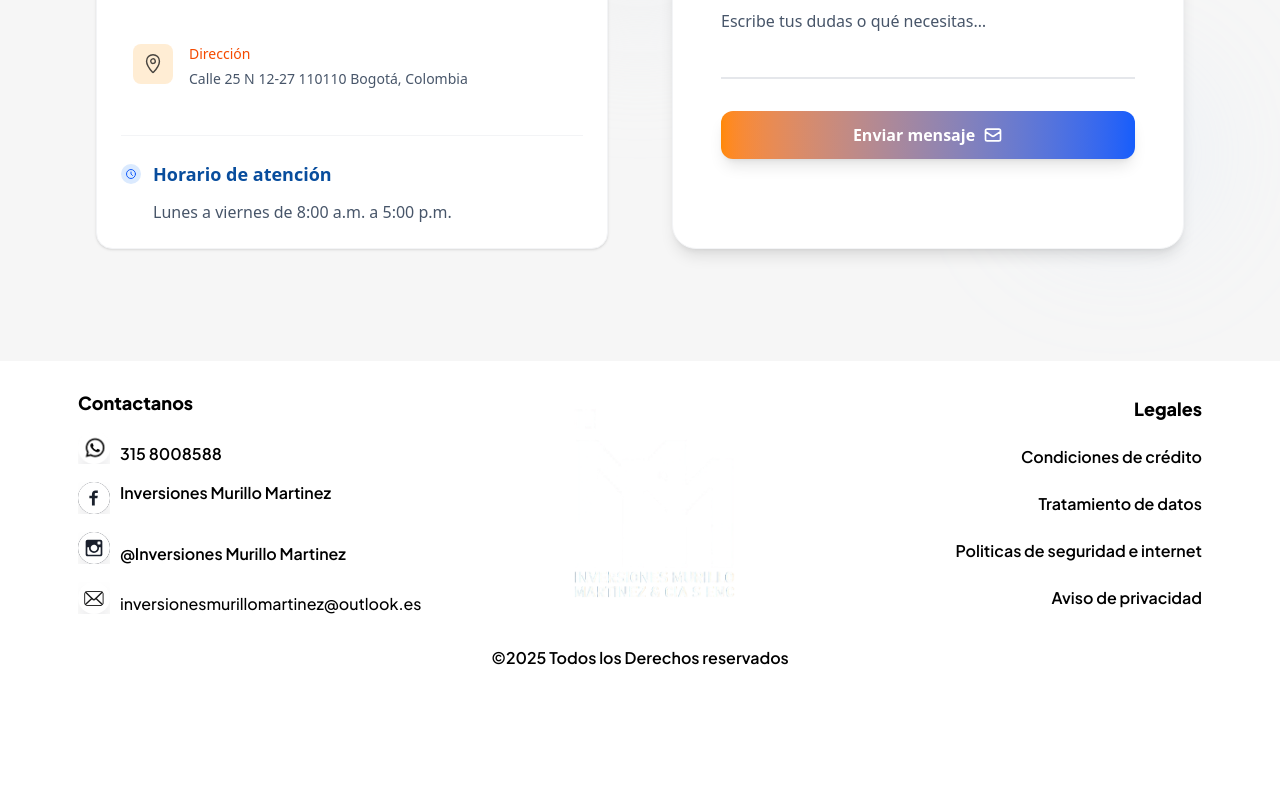
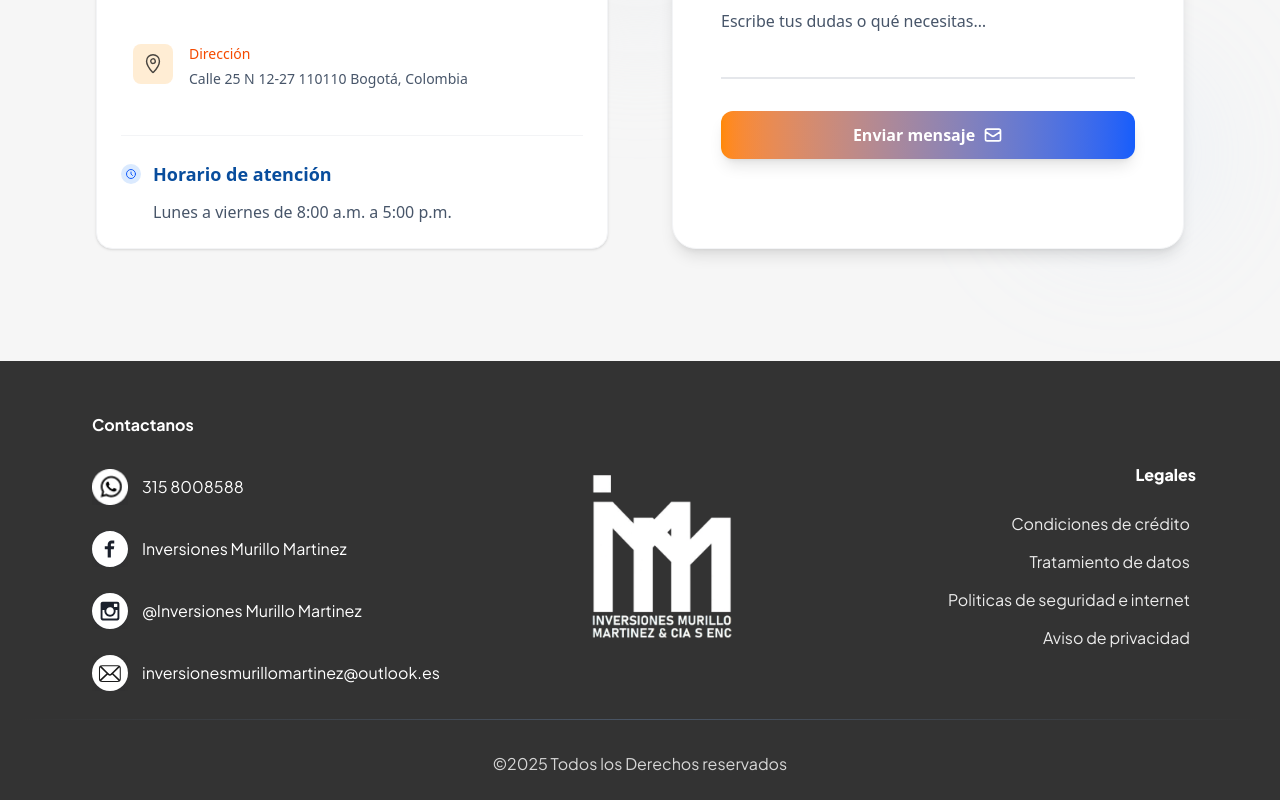
Before and after one commit to OliverVlz/sistema-creditos.client, a React (Vite) app: page / in a window 1280 px wide. Shown: the part 5967-6767 px from the top of the page. Before the commit the page ends 6655 px from the top, so only its background shows below. Built offline with nearby package versions, Linux system fonts and the light colour scheme.

Commit message:
footer part1

```diff
--- a/src/components/common/Footer.tsx
+++ b/src/components/common/Footer.tsx
@@ -4,88 +4,114 @@ import instagramIcon from '../../assets/images/icons/social/instagram.svg';
 import emailIcon from '../../assets/images/icons/contact/email.svg';
 import logoWhite from '../../assets/images/ui/logo-white.png';
 
+// Constantes para tamaños repetitivos
+const ICON_SIZE = "w-[28px] sm:w-[32px] md:w-[36px] h-[28px] sm:h-[32px] md:h-[36px]";
+const TEXT_SIZE = "text-base font-normal";
+const HEADING_SIZE = "text-md font-bold";
+const SPACING = "gap-[10px] sm:gap-[12px] md:gap-[14px]";
+const PADDING = "pt-[16px] sm:pt-[18px] md:pt-[20px] pr-[16px] sm:pr-[18px] md:pr-[20px] pb-[16px] sm:pb-[18px] md:pb-[20px] pl-[16px] sm:pl-[18px] md:pl-[20px]";
+
 const Footer = () => {
   return (
-    <footer className="w-full bg-footer-1 pt-[15px] sm:pt-[18px] md:pt-[20px] pr-[15px] sm:pr-[18px] md:pr-[20px] pb-[15px] sm:pb-[18px] md:pb-[20px] pl-[15px] sm:pl-[18px] md:pl-[20px] -mt-[20px] sm:-mt-[23px] md:-mt-[26px]">
+    <footer className={`w-full bg-[#333333] ${PADDING}`}>
       <div className="w-full max-w-[1440px] mx-auto">
-        <div className="flex flex-col gap-[12px] sm:gap-[14px] md:gap-[16px] justify-start items-center w-full mt-[27px] sm:mt-[32px] md:mt-[36px]">
-          <div className="flex flex-col lg:flex-row justify-between items-start lg:items-center w-full px-[40px] sm:px-[46px] md:px-[52px] lg:px-[58px] gap-8 lg:gap-0">
+        <div className="flex flex-col gap-2 sm:gap-2 md:gap-2 justify-start items-center w-full mt-[24px] sm:mt-[28px] md:mt-[32px]">
+          <div className="flex flex-col lg:flex-row justify-between items-start lg:items-center w-full px-[40px] sm:px-[48px] md:px-[56px] lg:px-[64px] gap-8 lg:gap-0">
             {/* Contact Section */}
-            <div className="flex flex-col gap-[14px] sm:gap-[16px] md:gap-[18px] justify-start items-start w-full lg:w-auto">
-              <h3 className="font-plus-jakarta text-[16px] sm:text-[17px] md:text-[18px] font-extrabold leading-[20px] sm:leading-[22px] md:leading-[23px] text-left text-global-13">
+            <div className="flex flex-col justify-start items-start w-full lg:w-auto">
+              <div className="pl-2">
+                <h3 className={`font-plus-jakarta ${HEADING_SIZE} leading-[24px] text-left text-white mb-6`}>
                   Contactanos
                 </h3>
+              </div>
 
+              {/* Contact Items */}
+              <div className="flex flex-col gap-[10px] sm:gap-[10px] md:gap-[10px]">
                 {/* WhatsApp */}
-              <div className="flex flex-row gap-[8px] sm:gap-[9px] md:gap-[10px] justify-start items-center w-auto">
-                <img src={whatsappIcon} alt="WhatsApp" className="w-[28px] sm:w-[30px] md:w-[32px] h-[28px] sm:h-[30px] md:h-[32px]" />
-                <span className="font-plus-jakarta text-[14px] sm:text-[15px] md:text-[16px] font-semibold leading-[18px] sm:leading-[20px] md:leading-[21px] text-left text-global-13 self-end">
+                <div className={`flex flex-row ${SPACING} justify-start items-center w-auto p-2 rounded-md hover:bg-white/5 transition-colors duration-200`}>
+                  <div className="flex-shrink-0">
+                    <img src={whatsappIcon} alt="WhatsApp" className={ICON_SIZE} />
+                  </div>
+                  <span className={`font-plus-jakarta ${TEXT_SIZE} leading-[18px] sm:leading-[20px] md:leading-[22px] text-left text-white`}>
                     315 8008588
                   </span>
                 </div>
 
                 {/* Facebook */}
-              <div className="flex flex-row gap-[8px] sm:gap-[9px] md:gap-[10px] justify-start items-start w-auto">
-                <img src={facebookIcon} alt="Facebook" className="w-[28px] sm:w-[30px] md:w-[32px] h-[28px] sm:h-[30px] md:h-[32px] self-center" />
-                <span className="font-plus-jakarta text-[14px] sm:text-[15px] md:text-[16px] font-semibold leading-[18px] sm:leading-[20px] md:leading-[21px] text-left text-global-13">
+                <div className={`flex flex-row ${SPACING} justify-start items-center w-auto p-2 rounded-md hover:bg-white/5 transition-colors duration-200`}>
+                  <div className="flex-shrink-0">
+                    <img src={facebookIcon} alt="Facebook" className={ICON_SIZE} />
+                  </div>
+                  <span className={`font-plus-jakarta ${TEXT_SIZE} leading-[18px] sm:leading-[20px] md:leading-[22px] text-left text-white`}>
                     Inversiones Murillo Martinez
                   </span>
                 </div>
 
                 {/* Instagram */}
-              <div className="flex flex-row gap-[8px] sm:gap-[9px] md:gap-[10px] justify-start items-center w-auto">
-                <img src={instagramIcon} alt="Instagram" className="w-[28px] sm:w-[30px] md:w-[32px] h-[28px] sm:h-[30px] md:h-[32px]" />
-                <span className="font-plus-jakarta text-[14px] sm:text-[15px] md:text-[16px] font-semibold leading-[18px] sm:leading-[20px] md:leading-[21px] text-left text-global-13 self-end">
+                <div className={`flex flex-row ${SPACING} justify-start items-center w-auto p-2 rounded-md hover:bg-white/5 transition-colors duration-200`}>
+                  <div className="flex-shrink-0">
+                    <img src={instagramIcon} alt="Instagram" className={ICON_SIZE} />
+                  </div>
+                  <span className={`font-plus-jakarta ${TEXT_SIZE} leading-[18px] sm:leading-[20px] md:leading-[22px] text-left text-white`}>
                     @Inversiones Murillo Martinez
                   </span>
                 </div>
 
                 {/* Email */}
-              <div className="flex flex-row gap-[8px] sm:gap-[9px] md:gap-[10px] justify-start items-center w-auto">
-                <img src={emailIcon} alt="Email" className="w-[28px] sm:w-[30px] md:w-[32px] h-[28px] sm:h-[30px] md:h-[32px]" />
-                <span className="font-plus-jakarta text-[14px] sm:text-[15px] md:text-[16px] font-medium leading-[18px] sm:leading-[20px] md:leading-[21px] text-left text-global-13 self-end">
+                <div className={`flex flex-row ${SPACING} justify-start items-center w-auto p-2 rounded-md hover:bg-white/5 transition-colors duration-200`}>
+                  <div className="flex-shrink-0">
+                    <img src={emailIcon} alt="Email" className={ICON_SIZE} />
+                  </div>
+                  <span className={`font-plus-jakarta ${TEXT_SIZE} leading-[18px] sm:leading-[20px] md:leading-[22px] text-left text-white`}>
                     inversionesmurillomartinez@outlook.es
                   </span>
+                </div>
               </div>
             </div>
 
             {/* Logo and Legal Section */}
             <div className="flex flex-col lg:flex-row justify-between items-center w-full lg:w-[56%] gap-8 lg:gap-0">
               {/* Logo */}
+              <div className="flex-shrink-0 flex justify-center items-center">
                 <img
                   src={logoWhite}
                   alt="Company Logo"
-                className="w-full max-w-[120px] sm:max-w-[140px] md:max-w-[176px] h-auto lg:w-[26%]"
+                  className="w-full max-w-[180px] sm:max-w-[200px] md:max-w-[220px] h-auto lg:w-[80%] object-contain"
                 />
+              </div>
 
               {/* Legal Links */}
-              <div className="flex flex-col gap-[20px] sm:gap-[23px] md:gap-[26px] justify-start items-center lg:items-end w-auto">
-                <h3 className="font-plus-jakarta text-[16px] sm:text-[17px] md:text-[18px] font-extrabold leading-[20px] sm:leading-[22px] md:leading-[23px] text-center lg:text-left text-global-13">
+              <div className="flex flex-col gap-[6px] sm:gap-[8px] md:gap-[10px] justify-start items-center lg:items-end w-auto">
+                <div className="mb-3">
+                  <h3 className={`font-plus-jakarta ${HEADING_SIZE} font-extrabold leading-[20px] sm:leading-[24px] md:leading-[28px] text-center lg:text-left text-white`}>
                     Legales
                   </h3>
-                <span className="font-plus-jakarta text-[14px] sm:text-[15px] md:text-[16px] font-semibold leading-[18px] sm:leading-[20px] md:leading-[21px] text-center lg:text-right text-global-13 cursor-pointer hover:opacity-80">
-                  Condiciones de crédito
+                </div>
+                <div className="flex flex-col gap-[8px] sm:gap-[10px] md:gap-[12px]">
+                  {[
+                    "Condiciones de crédito",
+                    "Tratamiento de datos",
+                    "Politicas de seguridad e internet",
+                    "Aviso de privacidad"
+                  ].map((link, index) => (
+                    <span key={index} className={`font-plus-jakarta ${TEXT_SIZE} font-medium leading-[18px] sm:leading-[20px] md:leading-[22px] text-center lg:text-right text-white/90 hover:text-white cursor-pointer transition-colors duration-200 px-1.5 py-0.5 rounded hover:bg-white/10`}>
+                      {link}
                     </span>
-                <span className="font-plus-jakarta text-[14px] sm:text-[15px] md:text-[16px] font-semibold leading-[18px] sm:leading-[20px] md:leading-[21px] text-center lg:text-right text-global-13 cursor-pointer hover:opacity-80">
-                  Tratamiento de datos
-                </span>
-                <span className="font-plus-jakarta text-[14px] sm:text-[15px] md:text-[16px] font-semibold leading-[18px] sm:leading-[20px] md:leading-[21px] text-center lg:text-right text-global-13 cursor-pointer hover:opacity-80">
-                  Politicas de seguridad e internet
-                </span>
-                <span className="font-plus-jakarta text-[14px] sm:text-[15px] md:text-[16px] font-semibold leading-[18px] sm:leading-[20px] md:leading-[21px] text-center lg:text-right text-global-13 cursor-pointer hover:opacity-80">
-                  Aviso de privacidad
-                </span>
+                  ))}
+                </div>
               </div>
             </div>
           </div>
 
                     {/* Divider Line */}
-          <div className="w-full h-[1px] bg-footer-2"></div>
+          <div className="w-full h-[1px] bg-gradient-to-r from-transparent via-gray-600 to-transparent my-3"></div>
 
           {/* Copyright */}
-          <p className="font-plus-jakarta text-[14px] sm:text-[15px] md:text-[16px] font-semibold leading-[18px] sm:leading-[20px] md:leading-[21px] text-center text-global-13">
+          <div className="pt-3 pb-1">
+            <p className={`font-plus-jakarta ${TEXT_SIZE} font-medium leading-[20px] sm:leading-[22px] md:leading-[24px] text-center text-white/80`}>
               ©2025 Todos los Derechos reservados
             </p>
+          </div>
         </div>
       </div>
     </footer>
```
Lines whose indentation alone changed are shown as unchanged.
